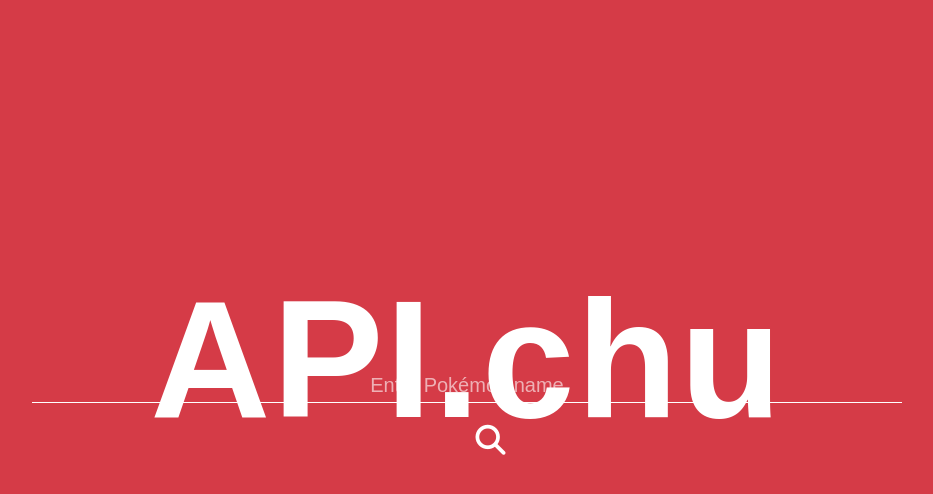
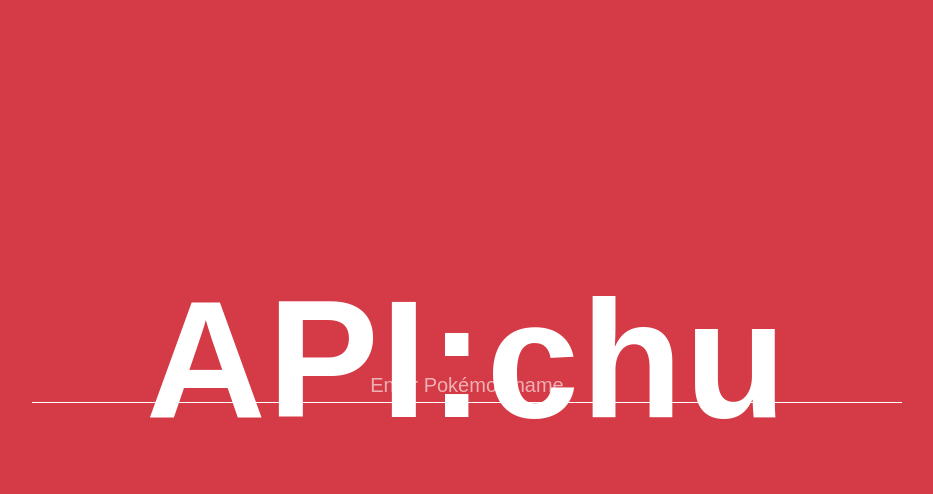
Before and after one commit to owayys/apichu, a PHP site: page / in a window 1280 px wide. Shown: the top 494 px of the page, without its empty margins (173-1106 px from the left). Run offline with PHP 8.4, Linux system fonts and the light colour scheme; some libraries are stand-ins or nearby versions; some web fonts are replaced.

Commit message:
mobile changes

```diff
--- a/index.html
+++ b/index.html
@@ -12,12 +12,12 @@
         <script src="https://kit.fontawesome.com/de9641045c.js" crossorigin="anonymous"></script>
         <script src="https://ajax.googleapis.com/ajax/libs/jquery/3.6.0/jquery.min.js"></script>
         <script src="https://kit.fontawesome.com/de9641045c.js" crossorigin="anonymous"></script>
-        <title>API.chu</title>
+        <title>API:chu</title>
     </head>
     <body>
         <header>
             <div id="logo">
-                API.chu
+                API:chu
             </div>
             <div id="search-bar">
                 <form action="#" id="form1" autocomplete="off">
--- a/style.css
+++ b/style.css
@@ -443,9 +443,7 @@
         text-align: center;
     }
     #button-1 {
-        top: 53vh;
-        right: 47vw;
-        font-size: 30px;
+        display: none;
     }
     @keyframes slide-off {
         0% {top: 30px;
@@ -463,15 +461,9 @@
 
     header.header-collapse {
         font-size: 0.6em;
-        height: 180px;
+        height: 120px;
         margin-bottom: 0;
         background-color: #d53b48d2;
-    }
-
-    #button-1.search-collapse {
-        font-size: 25px;
-        top: 144px;
-        right: 48vw;
     }
 
     input.search-collapse {
@@ -499,6 +491,7 @@
         padding-right: 15px;
         border-bottom-left-radius: 0;
         border-bottom-right-radius: 0;
+        transform: translateY(120px);
     }
 
     #card-left {
```
